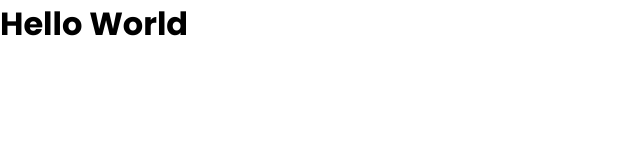
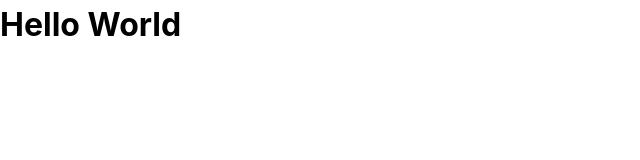
Before and after one commit to letandconst/my-job-order-ui, a Next.js app: page / in a window 1280 px wide. Shown: the top 160 px of the page, without its empty margins (0-640 px from the left). Built offline with nearby package versions, Linux system fonts and the light colour scheme.

Commit message:
Updated root file and fix global css

```diff
--- a/app/globals.css
+++ b/app/globals.css
@@ -14,3 +14,19 @@ body {
 	padding: 0;
 	margin: 0;
 }
+
+input,
+button,
+textarea,
+select {
+	font: inherit;
+}
+
+button,
+select {
+	text-transform: none;
+}
+
+a {
+	text-decoration: none;
+}
--- a/app/layout.tsx
+++ b/app/layout.tsx
@@ -2,6 +2,7 @@ import './globals.css';
 import type { Metadata } from 'next';
 import Providers from './providers';
 import { Poppins } from 'next/font/google';
+import '@mantine/core/styles.css';
 
 const poppins = Poppins({
 	subsets: ['latin'],
--- a/app/providers.tsx
+++ b/app/providers.tsx
@@ -13,7 +13,20 @@ export default function Providers({ children }: { children: ReactNode }) {
 				withGlobalClasses
 				defaultColorScheme='light'
 			>
-				<Notifications position='top-right' />
+				<Notifications
+					autoClose={2000}
+					position='top-center'
+					zIndex={9999}
+					styles={{
+						root: {
+							maxWidth: 400,
+							width: '100%',
+							right: '0',
+							position: 'absolute',
+							top: '2%',
+						},
+					}}
+				/>
 				{children}
 			</MantineProvider>
 		</ApolloProvider>
--- a/package.json
+++ b/package.json
@@ -14,13 +14,13 @@
     "@mantine/form": "^8.3.1",
     "@mantine/hooks": "^8.3.1",
     "@mantine/notifications": "^8.3.1",
+    "@tabler/icons-react": "^3.34.1",
     "dayjs": "^1.11.18",
     "graphql": "^16.11.0",
     "graphql-tag": "^2.12.6",
     "next": "15.5.3",
     "react": "19.1.0",
-    "react-dom": "19.1.0",
-    "zod": "^4.1.8"
+    "react-dom": "19.1.0"
   },
   "devDependencies": {
     "@eslint/eslintrc": "^3",
```
Also changed, not shown: 1 other file (tests, documents, lock files or other folders).
